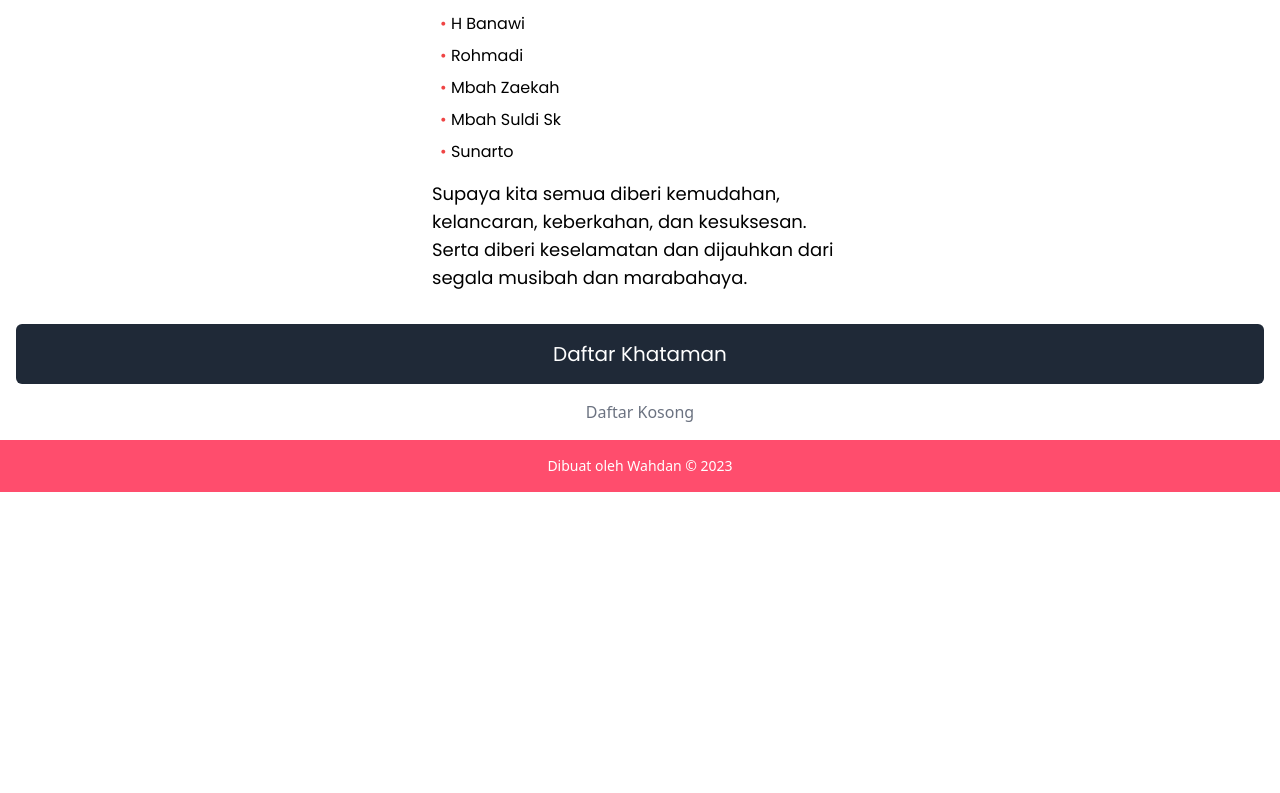
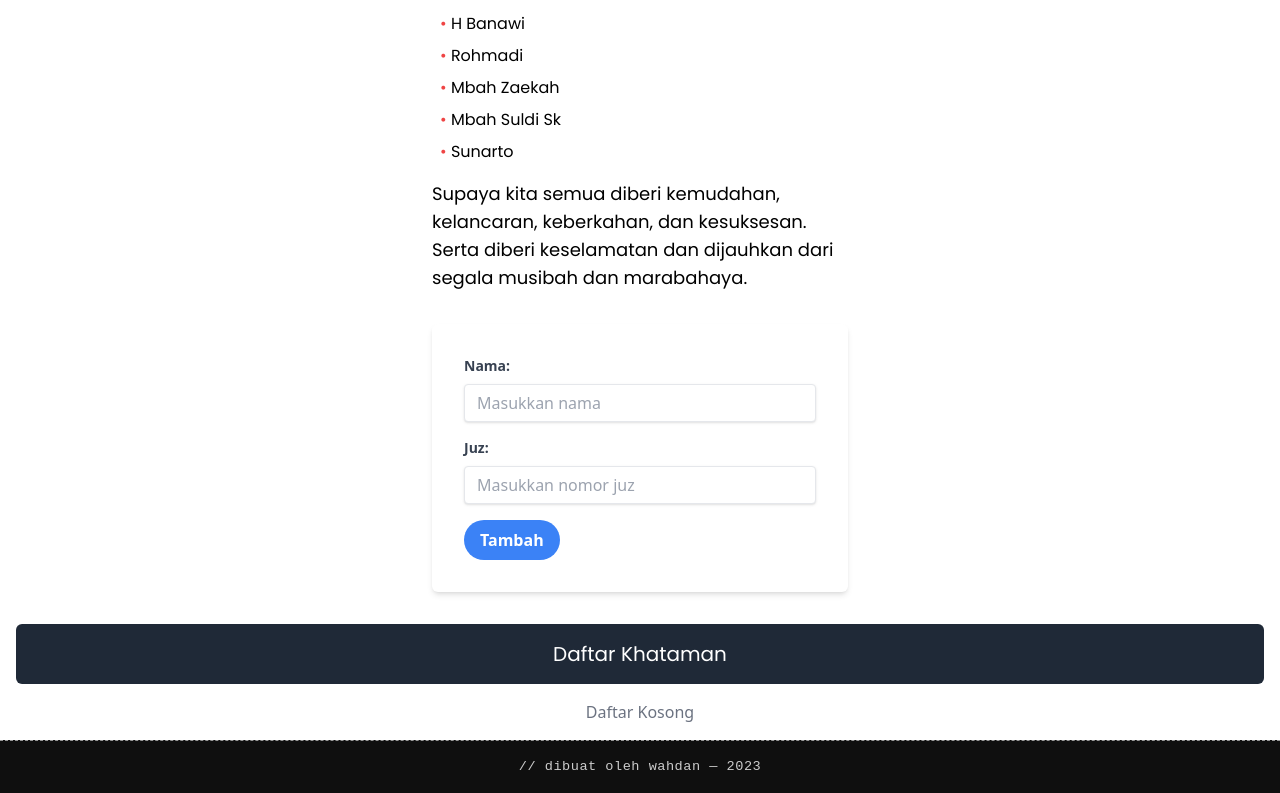
Before and after one commit to Wahdannajmil/MyQuran-App, a React (Vite) app: page /daftar-selesai in a window 1280 px wide. Shown: the part 1028-1821 px from the top of the page. Before the commit the page ends 1520 px from the top, so only its background shows below. Built offline with nearby package versions, Linux system fonts and the light colour scheme; no server answers.

Commit message:
edit list

```diff
--- a/package.json
+++ b/package.json
@@ -16,6 +16,8 @@
     "@fortawesome/react-fontawesome": "^0.2.0",
     "@material-tailwind/react": "^2.1.8",
     "axios": "^1.6.2",
+    "file-saver": "^2.0.5",
+    "html2canvas": "^1.4.1",
     "react": "^18.2.0",
     "react-dom": "^18.2.0",
     "react-router-dom": "^6.21.1",
--- a/src/App.jsx
+++ b/src/App.jsx
@@ -15,7 +15,7 @@ const App = () => {
       <Router>
         <Nav/>
         <KhatamanIntentions />
-        {/* <FormInput/> */}
+        <FormInput/>
         <NavBar />
         <Routes>
           <Route path="/" element={<Home />} />
--- a/src/components/Footer.jsx
+++ b/src/components/Footer.jsx
@@ -1,12 +1,21 @@
-// Footer.js
-
 import React from "react";
 
 const Footer = () => {
   return (
-    <footer className=" text-white text-center py-4" style={{ backgroundColor: "#ff4d6d" }}>
-      <p className="text-sm">
-        Dibuat oleh Wahdan &copy; {new Date().getFullYear()}
+    <footer
+      style={{
+        borderTop: "1px dashed #999",
+        backgroundColor: "#0f0f0f",
+        color: "#ccc",
+        fontFamily: "Courier New, monospace",
+        padding: "1rem",
+        fontSize: "0.85rem",
+        textAlign: "center",
+        letterSpacing: "0.5px",
+      }}
+    >
+      <p style={{ margin: 0 }}>
+        // dibuat oleh wahdan — {new Date().getFullYear()}
       </p>
     </footer>
   );
--- a/src/components/Nav.jsx
+++ b/src/components/Nav.jsx
@@ -48,7 +48,7 @@ const Header = () => {
             className={`text-xl font-bold ${scrolled ? 'text-[#ff4d6d]' : 'text-white'}`}
             aria-label="Khataman ke"
           >
-            Khataman ke <FontAwesomeIcon icon={faHashtag} className={`text-xl ${scrolled ? 'text-[#ff4d6d]' : 'text-white'}`} /> 13
+            Khataman ke <FontAwesomeIcon icon={faHashtag} className={`text-xl ${scrolled ? 'text-[#ff4d6d]' : 'text-white'}`} /> 14
           </span>
           {/* <span
             className={`text-sm ${scrolled ? 'text-[#ff4d6d]' : 'text-white'}`}
```
Also changed, not shown: 1 other file (tests, documents, lock files or other folders).
